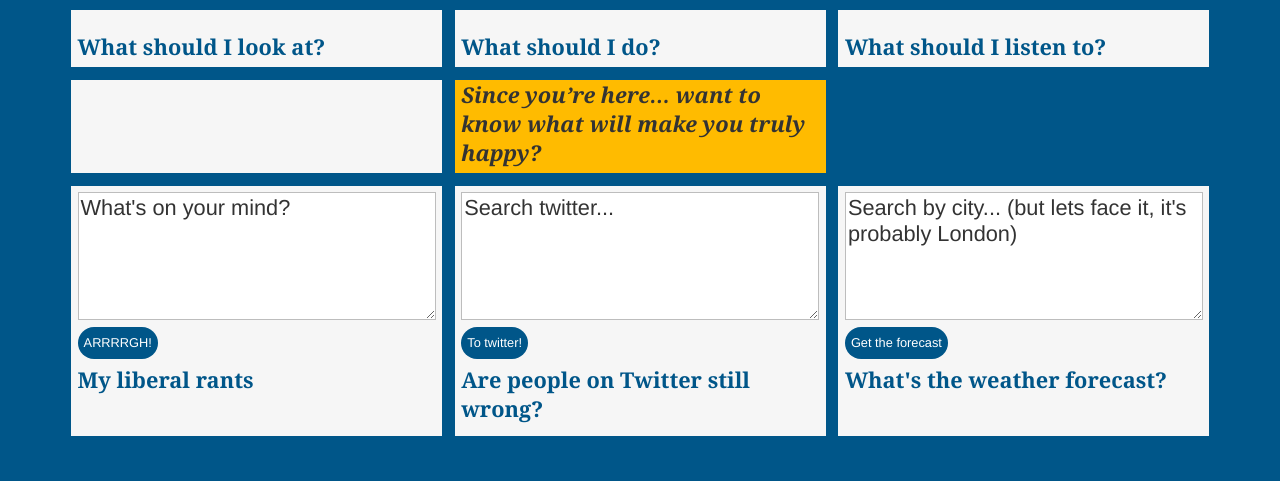
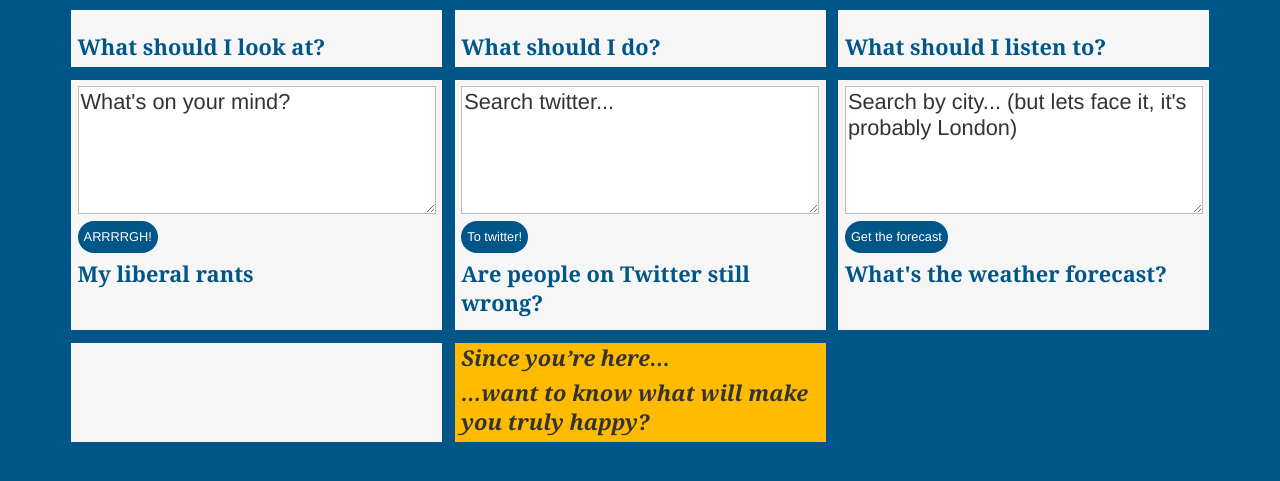
Before and after one commit to susiecoleman/guardian-bubble, a website: page public/index.html in a window 1280 px wide. Shown: the part 199-680 px from the top of the page. Drawn offline with Linux system fonts and the light colour scheme; no server answers.

Commit message:
Move gallery to bottom.

```diff
--- a/public/index.html
+++ b/public/index.html
@@ -61,17 +61,6 @@
             </div>
           </a>
 
-          <a class="url-no_default_style " id="gallery_link" href="" target="_blank">
-            <div class="grid--box grid--link_box mid_grey_background">
-              <img class="box--image-full_width_image" id="gallery_image" src="" />
-              <p class="box--text box--text-default_layout grey" id="image_caption"></p>
-            </div>
-          </a>
-
-          <a class="grid--box grid--money_box-text url-no_default_style" href="https://support.theguardian.com/uk" target="_blank">
-            <h3 class="box--subheader box--text-default_layout">Since you’re here… want to know what will make you truly happy?</h3>
-          </a>
-          <div></div>
           <div class="grid--box mid_grey_background box--text-default_layout grid--interactive_box" id="kath_box"></div>
 
           <div class="grid--box grid--interactive_box mid_grey_background" id="twitter-box">
@@ -84,6 +73,18 @@
 
           <div class="grid--box mid_grey_background box--text-default_layout grid--interactive_box" id="weather_box"></div>
 
+          <a class="url-no_default_style " id="gallery_link" href="" target="_blank">
+              <div class="grid--box grid--link_box mid_grey_background">
+                <img class="box--image-full_width_image" id="gallery_image" src="" />
+                <p class="box--text box--text-default_layout grey" id="image_caption"></p>
+              </div>
+            </a>
+
+            <a class="grid--box grid--money_box-text url-no_default_style" href="https://support.theguardian.com/uk" target="_blank">
+              <h3 class="box--subheader box--text-default_layout">Since you’re here…</h3>
+              <h3 class="box--subheader box--text-default_layout">…want to know what will make you truly happy?</h3>
+            </a>
+
         </div>
       </div>
     </div>
```
